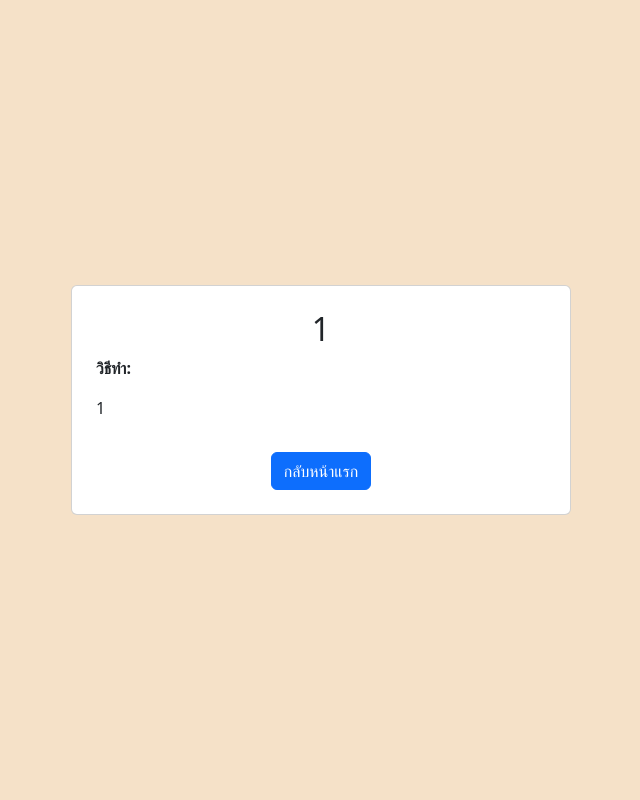
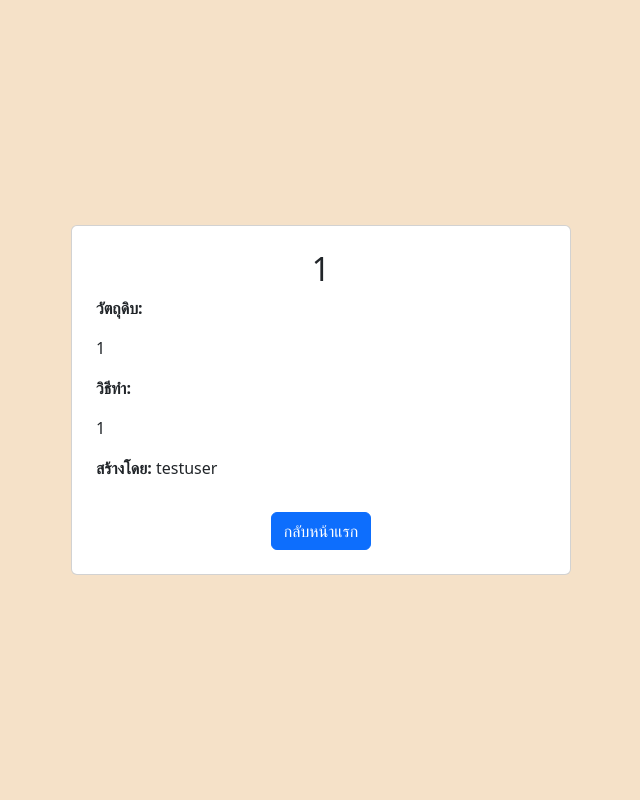
Before and after one commit to AufaWandoloh/my-web, a Flask app: template recipe_manager/templates/recipe_detail.html in a window 1280 px wide. Shown: the whole page, without its empty margins (319-959 px from the left). Run offline with Flask 3, Linux system fonts and the light colour scheme; the template is opened without the code that fills it: values that come from a table or form of the project are taken from there, others are empty; data comes from the database, SQL or seed files in the repository; both versions use the stored data as it was after the commit.

Commit message:
Added delete button for recipe creator accounts

```diff
--- a/recipe_manager/app.py
+++ b/recipe_manager/app.py
@@ -54,36 +54,16 @@
     ingredients = db.Column(db.Text, nullable=False)
     instructions = db.Column(db.Text, nullable=False)
     user_id = db.Column(db.Integer, db.ForeignKey("user.id"), nullable=False)
+    user = db.relationship("User", backref=db.backref("recipes", lazy=True))
 
 
 def create_recipe_html(recipe):
     template_path = os.path.join(
         app.root_path, "templates", "recipes", f"recipe_{recipe.id}.html"
     )
+    rendered_html = render_template("recipe_detail.html", recipe=recipe)
     with open(template_path, "w", encoding="utf-8") as file:
-        file.write(
-            f"""<!DOCTYPE html>
-<html lang="en">
-<head>
-    <meta charset="UTF-8">
-    <meta name="viewport" content="width=device-width, initial-scale=1.0">
-    <title>{recipe.name}</title>
-    <link href="https://cdn.jsdelivr.net/npm/bootstrap@5.3.0/dist/css/bootstrap.min.css" rel="stylesheet">
-</head>
-<body style="background-color: #f5e1c8;" class="d-flex justify-content-center align-items-center vh-100">
-    <div class="card p-4" style="width: 500px;">
-        <h2 class="text-center">{recipe.name}</h2>
-        <p><strong>วัตถุดิบ:</strong></p>
-        <p>{recipe.ingredients}</p>
-        <p><strong>วิธีทำ:</strong></p>
-        <p>{recipe.instructions}</p>
-        <div class="mt-3 text-center">
-            <a href="/" class="btn btn-primary">กลับหน้าแรก</a>
-        </div>
-    </div>
-</body>
-</html>"""
-        )
+        file.write(rendered_html)
 
 
 @app.route("/")
@@ -175,6 +155,20 @@
     return render_template("add_recipe.html")
 
 
+@app.route("/delete_recipe/<int:recipe_id>", methods=["POST"])
+@login_required
+def delete_recipe(recipe_id):
+    recipe = Recipe.query.get_or_404(recipe_id)
+    if recipe.user_id != current_user.id:
+        flash("คุณไม่มีสิทธิ์ลบสูตรอาหารนี้", "danger")
+        return redirect(url_for("home"))
+
+    db.session.delete(recipe)
+    db.session.commit()
+    flash("ลบสูตรอาหารสำเร็จ!", "success")
+    return redirect(url_for("home"))
+
+
 with app.app_context():
     db.create_all()
 
--- a/recipe_manager/templates/recipe_detail.html
+++ b/recipe_manager/templates/recipe_detail.html
@@ -11,10 +11,18 @@
 <body style="background-color: #f5e1c8;" class="d-flex justify-content-center align-items-center vh-100">
     <div class="card p-4" style="width: 500px;">
         <h2 class="text-center">{{ recipe.name }}</h2>
+        <p><strong>วัตถุดิบ:</strong></p>
+        <p>{{ recipe.ingredients }}</p>
         <p><strong>วิธีทำ:</strong></p>
         <p>{{ recipe.instructions }}</p>
+        <p><strong>สร้างโดย:</strong> {{ recipe.user.username }}</p>
         <div class="mt-3 text-center">
             <a href="/" class="btn btn-primary">กลับหน้าแรก</a>
+            {% if current_user.id == recipe.user_id %}
+            <form action="{{ url_for('delete_recipe', recipe_id=recipe.id) }}" method="POST" style="display:inline;">
+                <button type="submit" class="btn btn-danger">ลบสูตรอาหาร</button>
+            </form>
+            {% endif %}
         </div>
     </div>
 </body>
```
Also changed, not shown: instance/users.db.
